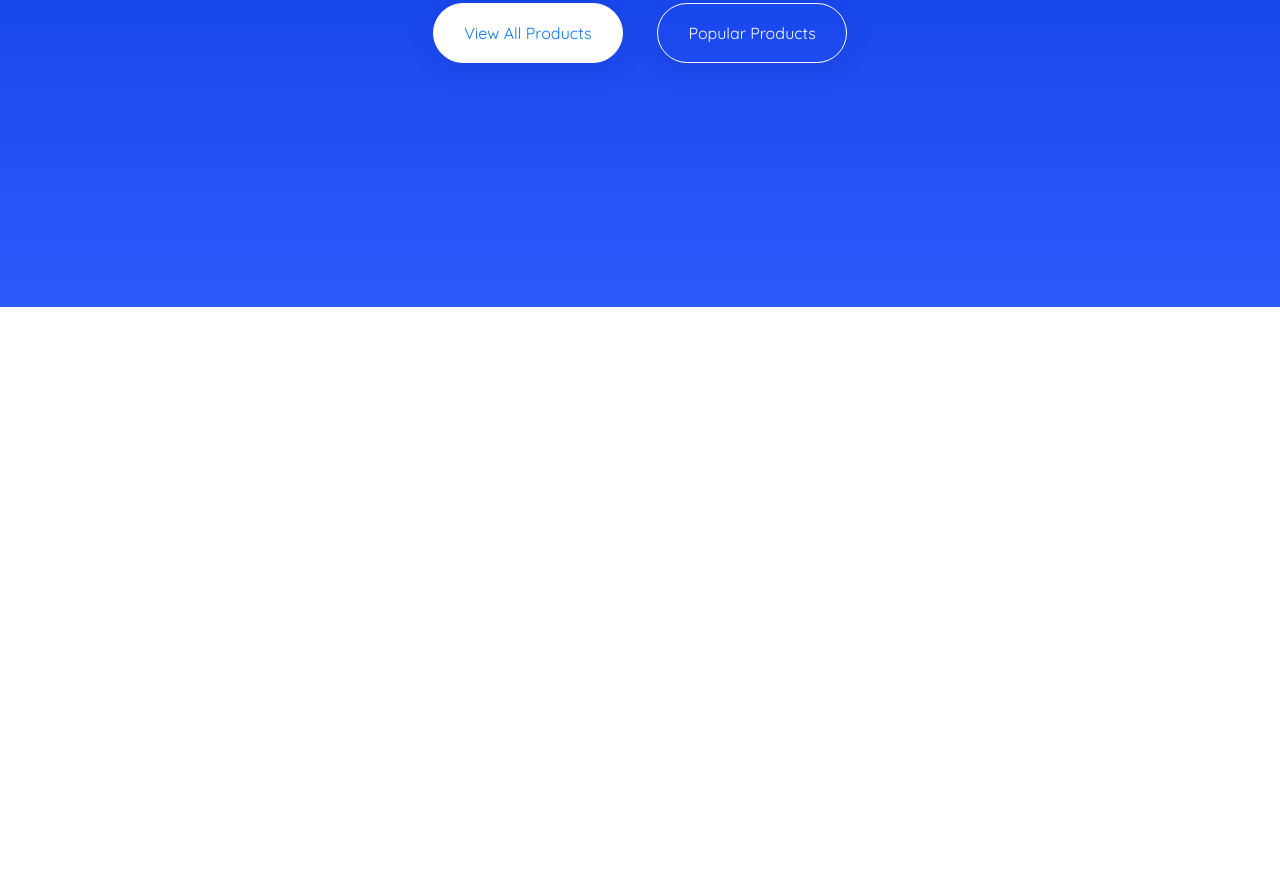
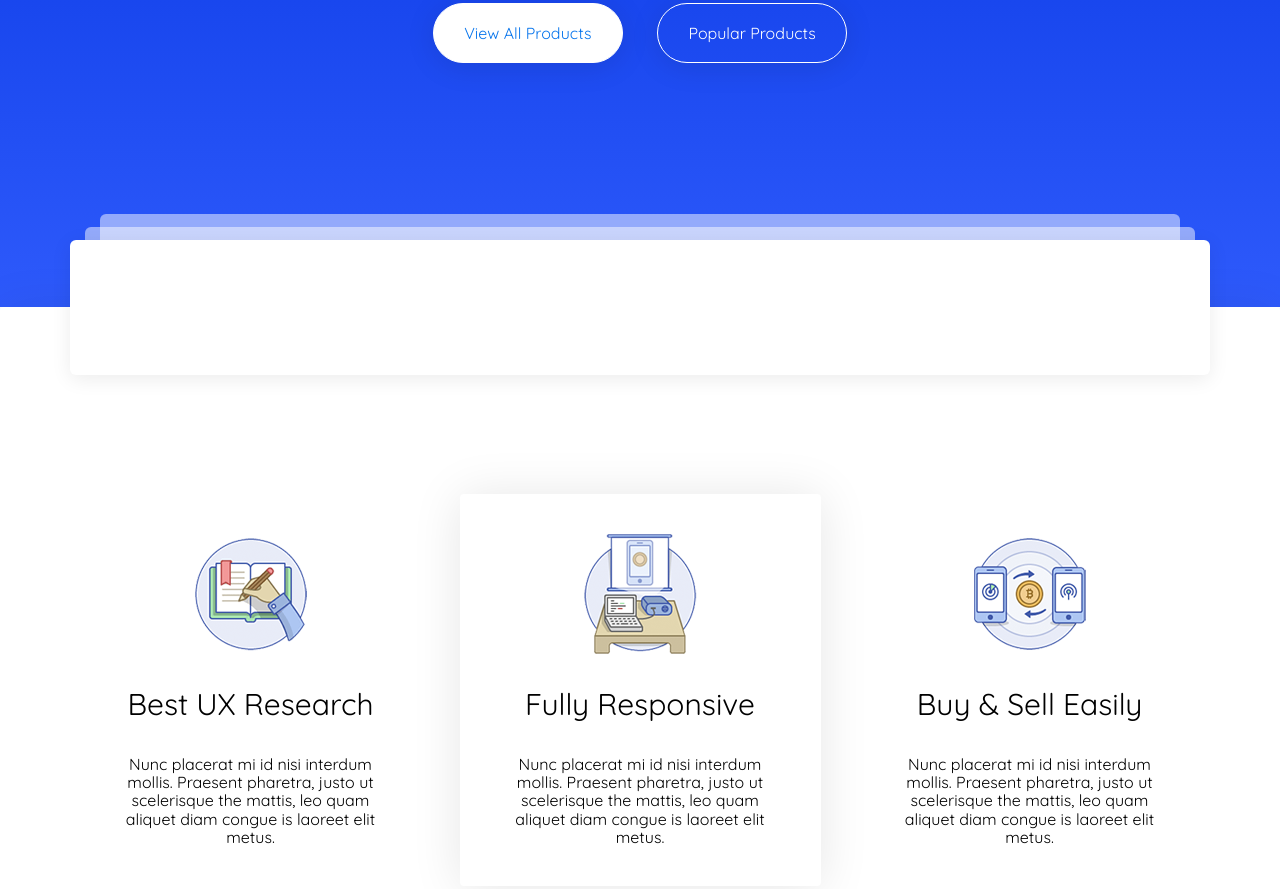
Before and after one commit to vit-401/MartPlace, a website: page app/index.html in a window 1280 px wide. Shown: the part 599-1488 px from the top of the page. Before the commit the page ends 906 px from the top, so only its background shows below. Drawn offline with nearby package versions, Linux system fonts and the light colour scheme; files that its build step writes are made by us from their sources.

Commit message:
added section feature search-box

```diff
--- a/app/index.html
+++ b/app/index.html
@@ -92,6 +92,62 @@
     </div>
   </section>
 
+  <section class="search__product">
+    <div class="container">
+      <div class="box-search__inner">
+        <div class="box-serch__item box-search1"></div>
+        <div class="box-serch__item box-search2"></div>
+        <div class="box-serch__item box-search3"></div>
+      </div>
+    </div>
+  </section>
+
+  <section class="feature">
+    <div class="container">
+      <div class="feature__inner">
+        <div class="feature__item">
+          <div class="feature__icon" style="background-image: url('images/feature/pht1.png');">
+          </div>
+          <div class="feature__title">
+            Best UX Research
+
+          </div>
+          <div class="future__text">
+            Nunc placerat mi id nisi interdum mollis. Praesent pharetra, justo ut scelerisque
+            the mattis, leo quam aliquet diam
+            congue is laoreet elit metus.
+          </div>
+        </div>
+        <div class="feature__item box-shadow">
+          <div class="feature__icon" style="background-image: url('images/feature/pht2.png');">
+
+          </div>
+          <div class="feature__title">
+            Fully Responsive
+          </div>
+          <div class="future__text">
+            Nunc placerat mi id nisi interdum mollis. Praesent pharetra, justo ut scelerisque
+            the mattis, leo quam aliquet diam
+            congue is laoreet elit metus.
+          </div>
+        </div>
+        <div class="feature__item">
+          <div class="feature__icon" style="background-image: url('images/feature/pht3.png');">
+
+          </div>
+          <div class="feature__title">
+            Buy & Sell Easily
+          </div>
+          <div class="future__text">
+            Nunc placerat mi id nisi interdum mollis. Praesent pharetra, justo ut scelerisque
+            the mattis, leo quam aliquet diam
+            congue is laoreet elit metus.
+          </div>
+        </div>
+      </div>
+    </div>
+  </section>
+
 
 
 
--- a/app/scss/style.scss
+++ b/app/scss/style.scss
@@ -172,13 +172,109 @@
     border-radius: 30px;
     color: #fff;
     padding: 20px 30px;
-    & + .newProduct-link{
+
+    &+.newProduct-link {
       margin-left: 30px;
     }
-    &.active_btn{
-      background-color:#fff;
-      color:#0674ec;
+
+    &.active_btn {
+      background-color: #fff;
+      color: #0674ec;
     }
   }
 
 }
+
+.search__product {
+  position: relative;
+}
+
+.box-serch {
+  &__inner {
+    margin: 0 auto;
+  }
+
+  &__item {
+    margin: 0 auto;
+    height: 135px;
+    background-color: #fff;
+    border-radius: 6px;
+    width: 1140px;
+    position: absolute;
+    top: -67px;
+    &.box-search1{
+      top: -93px;
+      opacity: 0.502;
+      width: 1080px;
+      right:0;
+      left: 0;
+    }
+    &.box-search2{
+      top: -80px;
+      opacity: 0.502;
+      width: 1110px;
+      right:0;
+      left: 0;
+    }
+    &.box-search3{
+      box-shadow: 0px 4px 20px 0px rgba(0, 0, 0, 0.08);
+    }
+  }
+}
+
+
+
+
+
+
+
+
+
+
+.feature {
+  background-color: #fff;
+  box-shadow: 0px 2px 50px 0px rgba(0, 0, 0, 0.08);
+  height: 713px;
+  border-radius: 4px;
+
+  &__inner {
+    display: flex;
+    justify-content: space-between;
+  }
+
+  &__item {
+    margin-top: 187px;
+    padding: 40px 35px;
+    border-radius: 4px;
+    max-width: 361px;
+    text-align: center;
+
+    &.box-shadow {
+      box-shadow: 0px 2px 50px 0px rgba(0, 0, 0, 0.1);
+      background-color: #fff;
+    }
+  }
+
+  &__icon {
+    width: 113px;
+    height: 120px;
+    background-repeat: no-repeat;
+    background-position: center;
+    background-size: auto;
+    margin: 0 auto;
+  }
+
+  &__title {
+    margin: 33px 0;
+    font-size: 30px;
+    font-weight: 700;
+    font-weight: 400;
+  }
+
+  &__text {
+    font-size: 16px;
+    font-weight: 400;
+    line-height: 30px;
+    color: #555555;
+  }
+}
```
Also changed, not shown: app/images/feature/pht1.png (added), app/images/feature/pht2.png (added), app/images/feature/pht3.png (added), app/images/icons/search.png (added), app/images/icons/search.svg (added).
